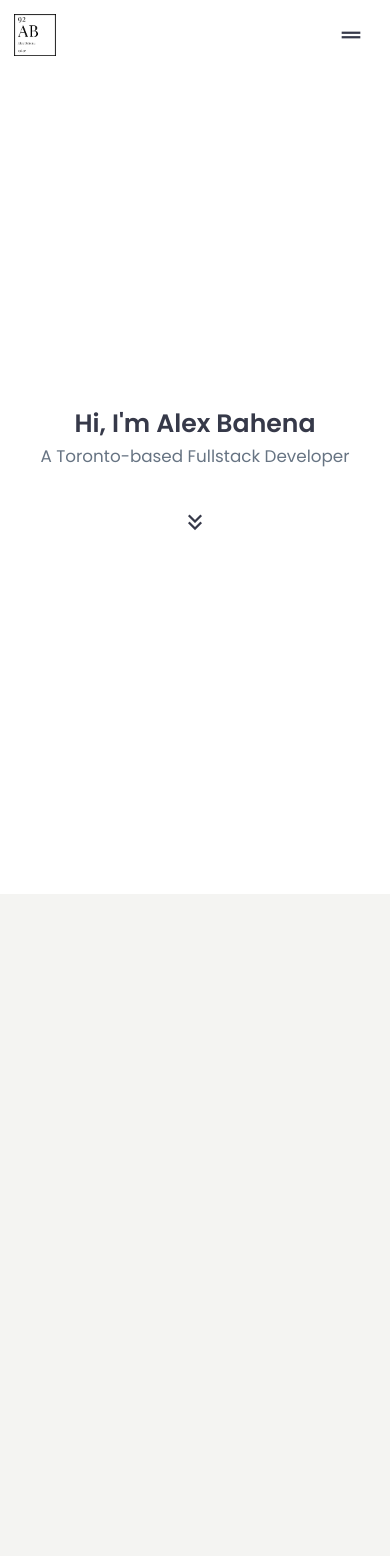
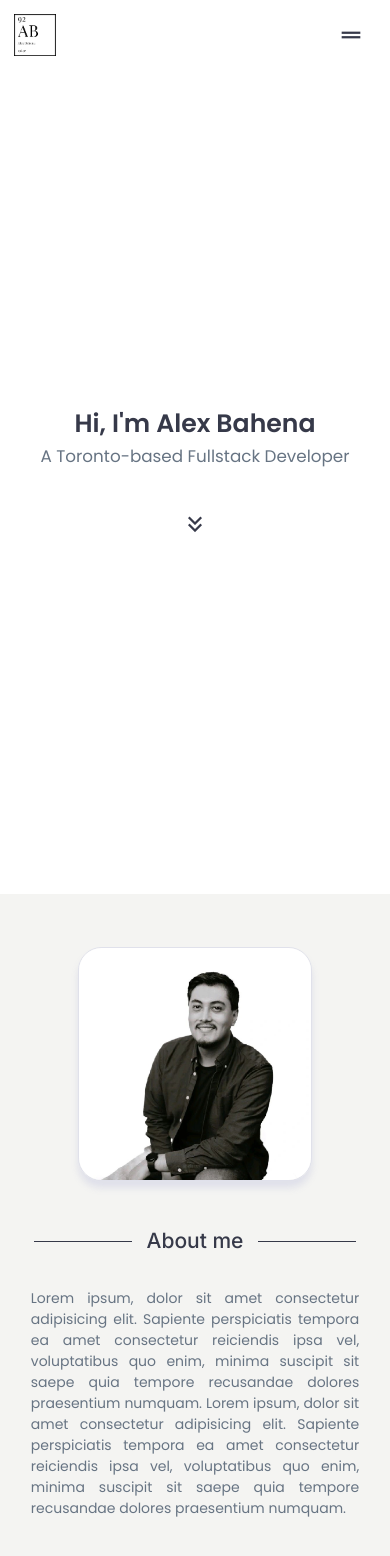
Before and after one commit to alex-bahena/portfolio-v2.0, a React (Vite) app: page / in a window 390 px wide. Shown: the top 1556 px of the page. Before the commit the page ends 894 px from the top, so only its background shows below. Built offline with nearby package versions, Linux system fonts and the light colour scheme.

Commit message:
About component done

```diff
--- a/index.html
+++ b/index.html
@@ -5,6 +5,9 @@
     <link rel="icon" type="image/svg+xml" href="assets/favicon/A.svg">
     <link rel="icon" type="image/png" href="assets/favicon/A.png">
     <link rel="stylesheet" href="https://fonts.googleapis.com/css2?family=Material+Symbols+Sharp:opsz,wght,FILL,GRAD@20..48,100..700,0..1,-50..200" />
+    <link rel="preconnect" href="https://fonts.googleapis.com">
+    <link rel="preconnect" href="https://fonts.gstatic.com" crossorigin>
+    <link href="https://fonts.googleapis.com/css2?family=Inter:wght@100..900&display=swap" rel="stylesheet">
     <meta name="viewport" content="width=device-width, initial-scale=1.0" />
     <title>Alex Portfolio</title>
   </head>
--- a/src/App.jsx
+++ b/src/App.jsx
@@ -2,12 +2,15 @@
 import './App.css'
 import Navbar from './components/navbar/Navbar'
 import Hero from './components/hero/Hero'
+import About from './components/about/About'
 
 function App() {
   return (
 <div className="container">
 <Navbar></Navbar>
 <Hero></Hero>
+<About></About>
+
 </div>
 
   )
--- /dev/null
+++ b/src/components/about/About.css
@@ -0,0 +1,89 @@
+.about{
+    height: 100vh;
+    display: grid;
+    grid-template-columns: repeat(2, 1fr);
+    grid-template-rows: 30vh 1fr;
+    gap: 1.8rem;
+    overflow: hidden;
+    text-align: center;
+    align-items:start;
+}
+
+.about .profile-photo{
+    grid-row-start: 2;
+    grid-column-start: 2;
+}
+
+
+.about .profile-photo img{
+    width: 30vw;
+    height: auto;
+    border-radius: 5%;
+    box-shadow: var(--box-shadow);
+    border: 1px solid var(--color-light);
+}
+
+
+.about .about-me{
+    grid-row-start: 1;
+    grid-column: 1 / span 2;
+}
+
+.about .about-me h2{
+    font-size: 1.8rem;
+}
+
+.about p{
+    width: 38vw;
+    grid-row-start: 2;
+    padding: 0 1rem;
+    text-align: justify;
+    text-justify: inter-word;
+    float:right;
+    font-size: 1.2rem;
+}
+
+
+@media screen and (max-width: 768px){
+    .about{
+        grid-template-columns: 1fr;
+        grid-template-rows: 300px 1fr;
+        gap: 0;
+        align-items:start;
+        text-align: center;
+    }
+    .about .profile-photo{
+        grid-row-start: 1;
+        grid-column-start: 1;
+        margin-top: 2rem;
+        margin-bottom: 2rem;
+        height: 0;
+    }
+
+    .about .profile-photo img{
+        width: 60vw;
+        height: auto;
+        border-radius: 10%;
+    }
+
+    .about .about-me{
+        display: inline-block;
+        padding: var(--padding-2);
+        grid-row-start: 2;
+
+    }
+
+    .about .about-me h2{
+        font-size: 1.5rem;
+        margin-bottom: 2rem;
+    }
+
+    .about p{
+        width: 100%;
+        font-size: 1rem;
+        padding: 1rem 1rem;
+        text-align: justify;
+        text-justify: inter-word;
+        float: none;
+    }
+}
--- /dev/null
+++ b/src/components/about/About.jsx
@@ -0,0 +1,84 @@
+import './About.css'
+import profilephoto from '/assets/profilephoto.jpeg'
+import { useState, useEffect } from 'react'
+
+
+function About() {
+    const isMobile = 768;
+    const [reportWindowWidth, setreportWindowWidth] = useState(window.innerWidth);
+
+    useEffect(() => {
+        const handleResize = () => {
+            setreportWindowWidth(window.innerWidth);
+        };
+
+        window.addEventListener('resize', handleResize);
+
+        return () => {
+            window.removeEventListener('resize', handleResize);
+        };
+    }, []);
+    return (
+<section className="about">
+    {reportWindowWidth <= isMobile ? (
+        <>
+    <div className='profile-photo'>
+        <img src={profilephoto} alt="profile-photo" />
+    </div>
+    <div className='about-me'>
+    <h2 className='title-decoration'><span>About me</span></h2>
+    <p>Lorem ipsum, dolor sit amet consectetur
+                adipisicing elit. Sapiente perspiciatis
+                 tempora ea amet consectetur reiciendis
+                  ipsa vel, voluptatibus quo enim,
+                  minima suscipit sit saepe quia
+                  tempore recusandae dolores
+                  praesentium numquam.
+
+                  Lorem ipsum, dolor sit amet consectetur
+                adipisicing elit. Sapiente perspiciatis
+                 tempora ea amet consectetur reiciendis
+                  ipsa vel, voluptatibus quo enim,
+                  minima suscipit sit saepe quia
+                  tempore recusandae dolores
+                  praesentium numquam.
+
+
+                </p>
+    </div>
+        </>
+        ):(
+            <>
+            <div className='profile-photo'>
+                <img src={profilephoto} alt="profile-photo" />
+            </div>
+            <div className='about-description'>
+                <p>Lorem ipsum, dolor sit amet consectetur
+                adipisicing elit. Sapiente perspiciatis
+                 tempora ea amet consectetur reiciendis
+                  ipsa vel, voluptatibus quo enim,
+                  minima suscipit sit saepe quia
+                  tempore recusandae dolores
+                  praesentium numquam.
+
+                  Lorem ipsum, dolor sit amet consectetur
+                adipisicing elit. Sapiente perspiciatis
+                 tempora ea amet consectetur reiciendis
+                  ipsa vel, voluptatibus quo enim,
+                  minima suscipit sit saepe quia
+                  tempore recusandae dolores
+                  praesentium numquam.
+                 </p>
+            </div>
+            <div className='about-me'>
+            <h2 className='title-decoration'><span>About me</span></h2>
+            </div>
+                </>        )
+    }
+
+</section>
+    )
+}
+
+
+export default About
--- a/src/components/global-styles/styles.css
+++ b/src/components/global-styles/styles.css
@@ -1,5 +1,5 @@
 @import url("https://fonts.googleapis.com/css2?family=Poppins:ital,wght@0,100;0,200;0,300;0,400;0,500;0,600;0,700;0,800;0,900;1,100;1,200;1,300;1,400;1,500;1,600;1,700;1,800;1,900&display=swap");
-
+@import url('https://fonts.googleapis.com/css2?family=Inter:wght@100..900&display=swap');
 :root {
   --color-primary: #6c9bcf;
   --color-white: #fff;
@@ -70,6 +70,45 @@ h2 {
   font-size: 1.4rem;
 }
 
+.title-decoration{
+  font-family: "Inter", sans-serif;
+  font-weight: 500;
+  line-height: 0.5;
+  text-align: center;
+}
+
+.title-decoration span{
+  display: inline-block;
+  position: relative;
+}
+
+.title-decoration span:before,
+.title-decoration span:after{
+  content: "";
+  position: absolute;
+  height: 5px;
+  border-bottom: 1px solid var(--color-dark);
+  top: 0;
+  width: 30vw;
+}
+
+@media screen and (max-width: 768px){
+  .title-decoration span:before,
+.title-decoration span:after{
+  width: 25vw;
+}
+}
+
+.title-decoration span:before{
+  right: 100%;
+  margin-right: 15px;
+}
+
+.title-decoration span:after{
+  left: 100%;
+  margin-left: 15px;
+}
+
 h3 {
   font-weight: 500;
   font-size: 1.2rem;
--- a/src/components/hero/Hero.css
+++ b/src/components/hero/Hero.css
@@ -1,4 +1,4 @@
-section{
+.hero{
 height: 100vh;
 display: grid;
 grid-template-columns: 1fr;
@@ -11,14 +11,14 @@ background-color: var(--color-white);
 
 }
 
-div{
+.hero .hero-content{
     margin: 0;
     padding: 0;
     width: 100%;
     display: grid
 }
 
-section div h2{
+.hero div h2{
     color: var(--color-dark);
     font-size: 2rem;
 }
@@ -38,7 +38,7 @@ section div h2{
 
 
 @media screen and (max-width: 768px){
-    section div h2{
+    .hero div h2{
         font-size: 1.8rem;
     }
   section div p{
--- a/src/components/hero/Hero.jsx
+++ b/src/components/hero/Hero.jsx
@@ -5,7 +5,7 @@ function Hero() {
     return (
 
 <section className="hero">
-    <div>
+    <div className='hero-content'>
     <h2>Hi, I&apos;m Alex Bahena</h2>
     <p>A Toronto-based Fullstack Developer</p>
     <span className="arrow-down material-symbols-sharp">
--- a/src/components/navbar/Navbar.css
+++ b/src/components/navbar/Navbar.css
@@ -1,14 +1,14 @@
 nav {
     display: grid;
     gap: 1.8rem;
-    grid-template-columns: 1fr repeat(3, 100px)  30% auto;
+    grid-template-columns: 1fr repeat(3, 100px)  20vw auto;
     padding: 1rem 0;
     overflow: hidden;
     position: fixed;
     top: 0;
     left: 0;
     right: 0;
-    background-color: white; /* Add background color if needed */
+    background-color: var(--color-white);
     z-index: 999;
 }
 
@@ -74,7 +74,6 @@ nav .active{
     gap: .5rem;
     grid-template-columns: repeat(auto-fit, 186px);
     }
-
 nav .logo{
     margin: 0;
     padding: 0 1rem;
--- a/src/components/navbar/Navbar.jsx
+++ b/src/components/navbar/Navbar.jsx
@@ -10,13 +10,13 @@ function Navbar() {
 
     {/* event handling logic to add className='active' to anchor elements on the navbar */}
     document.addEventListener('click', function (event) {
-        const clickedElement = event.target.closest('a'); // Find the closest anchor element
-        if (clickedElement) { // If an anchor element was clicked
-            event.preventDefault(); // Prevent the default behavior
-            const activeElements = document.querySelectorAll('a.active'); // Get all elements with 'active' class
-            if (!clickedElement.classList.contains('active')) { // If the clicked element doesn't have 'active' class
-                activeElements.forEach(element => element.classList.remove('active')); // Remove 'active' class from all elements
-                clickedElement.classList.add('active'); // Add 'active' class to the clicked element
+        const clickedElement = event.target.closest('a');
+        if (clickedElement) {
+            event.preventDefault();
+            const activeElements = document.querySelectorAll('a.active');
+            if (!clickedElement.classList.contains('active')) {
+                activeElements.forEach(element => element.classList.remove('active'));
+                clickedElement.classList.add('active');
             }
         }
     });
```
Also changed, not shown: public/assets/profilephoto.jpeg (added). Lines whose indentation alone changed are shown as unchanged.
